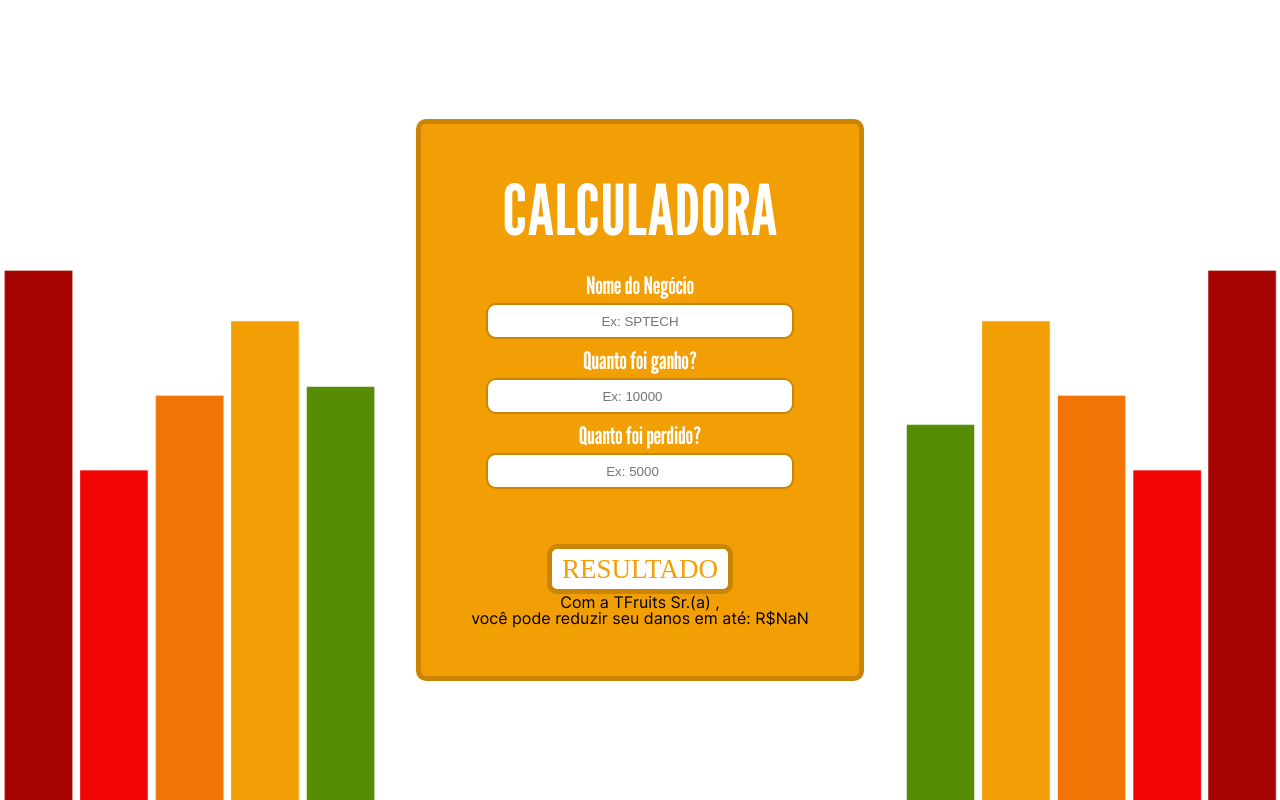
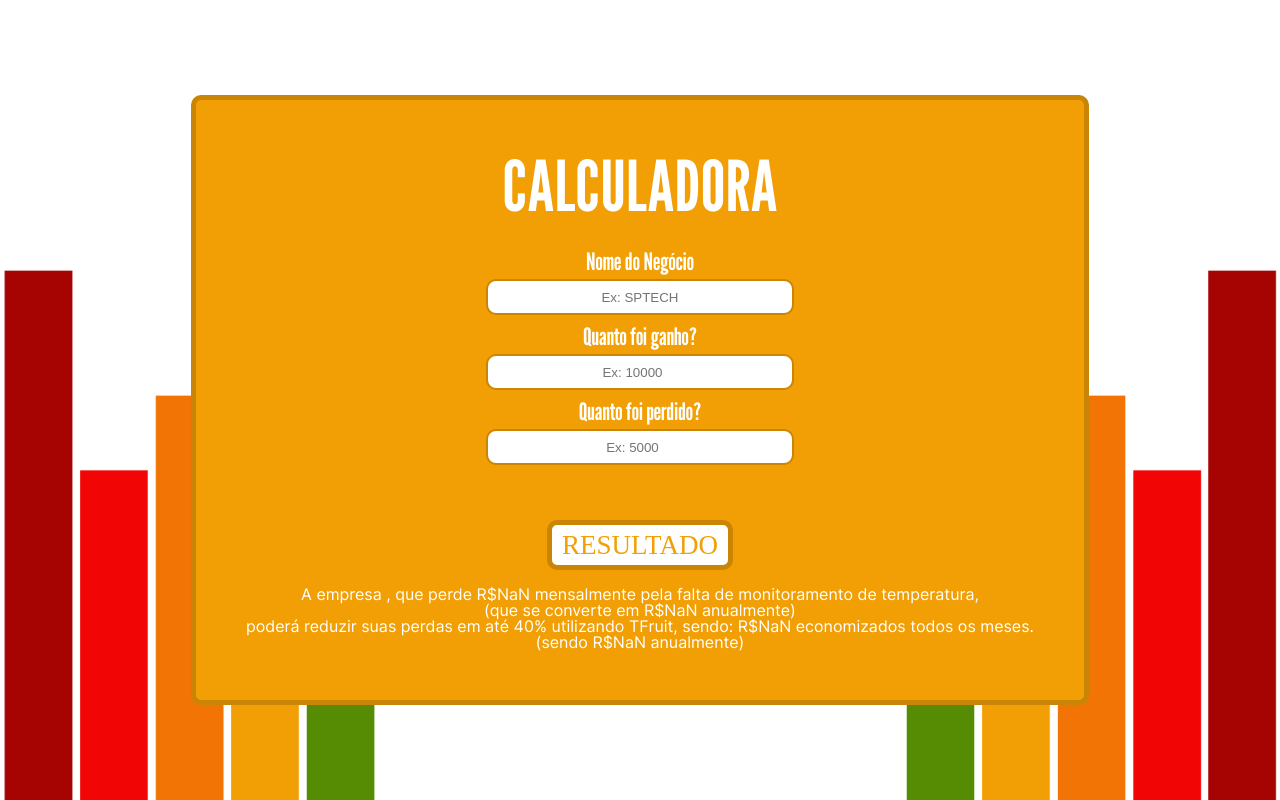
Before and after one commit to Marcio-Juliao/TFruits, a plain HTML site: page Site-Institucional-TFruit/Samuel/calculadora.html in a window 1280 px wide. Both pictures are taken after a click on the button "RESULTADO". Drawn offline with Linux system fonts and the light colour scheme; a web font is replaced by a local one.

Commit message:
Fórmula do cálculo atualizada

```diff
--- a/Site-Institucional-TFruit/Samuel/calculadora.html
+++ b/Site-Institucional-TFruit/Samuel/calculadora.html
@@ -8,6 +8,7 @@
     <link rel="stylesheet" href="style.css">
     <link rel="stylesheet" href="reset.css">
 </head>
+
 <body>
     <main class="pai">
         <section class="card">
@@ -16,15 +17,18 @@
                     <legend class="titulo m-bottom">CALCULADORA</legend>
                     <div class="dado m-b">
                         <Label class="m-y" for="negocio">Nome do Negócio</Label>
-                        <input class="input" style="text-align: center;" type="text" id="in_negocio" placeholder="Ex: SPTECH">
+                        <input class="input" style="text-align: center;" type="text" id="in_negocio"
+                            placeholder="Ex: SPTECH">
                     </div>
                     <div class="dado m-b">
                         <Label class="m-y" for="email">Quanto foi ganho?</Label>
-                        <input class="input" style="text-align: center;" type="number" id="in_ganho" placeholder="Ex: 10000">
+                        <input class="input" style="text-align: center;" type="number" id="in_ganho"
+                            placeholder="Ex: 10000">
                     </div>
                     <div class="dado m-b">
                         <Label class="m-y" for="telefone">Quanto foi perdido?</Label>
-                        <input class="input m-bottom font1" style="text-align: center;" type="number" id="in_perca" placeholder="Ex: 5000">
+                        <input class="input m-bottom font1" style="text-align: center;" type="number" id="in_perca"
+                            placeholder="Ex: 5000">
                     </div>
                 </fieldset>
                 <button onclick="calcular()" class="botaoCalcular">RESULTADO</button>
@@ -34,18 +38,26 @@
         </section>
     </main>
 </body>
+
 </html>
 <script>
-    function calcular(){
+    function calcular() {
 
         div_limpar.innerHTML = ``;
 
-        var nome = document.getElementById ('in_negocio').value;
+        var nome = document.getElementById('in_negocio').value;
         var ganho = parseFloat(document.getElementById('in_ganho').value);
-        var perca = parseFloat(document.getElementById('in_perca').value);
-        var resultado = ganho - perca;
+        var perda = parseFloat(document.getElementById('in_perca').value);
+        var resultado = perda * 0.4;
 
-        document.getElementById('div_resultado').innerHTML = `Com a TFruits Sr.(a) ${nome},<br>
-                                                        você pode reduzir seu danos em até: R$${resultado}`;
+        document.getElementById('div_resultado').innerHTML = `
+        <span class="fonte2">
+        <br>A empresa ${nome}, que perde R$${perda} mensalmente pela falta de monitoramento de temperatura,
+        <br>(que se converte em R$${perda * 12} anualmente)
+        <br>poderá reduzir suas perdas em até 40% utilizando TFruit, sendo: R$${resultado} economizados todos os meses.
+        <br>(sendo R$${resultado * 12} anualmente)
+        </span>
+        `;
+
     }
 </script>
--- a/Site-Institucional-TFruit/Samuel/style.css
+++ b/Site-Institucional-TFruit/Samuel/style.css
@@ -19,6 +19,7 @@
 
 .fonte2 {
     font-family: Inter;
+    color: #fff;
 }
 
 .fonte3 {
```
Also changed, not shown: Site-Institucional-TFruit/Marcio/index.html (+1 -1 lines).
